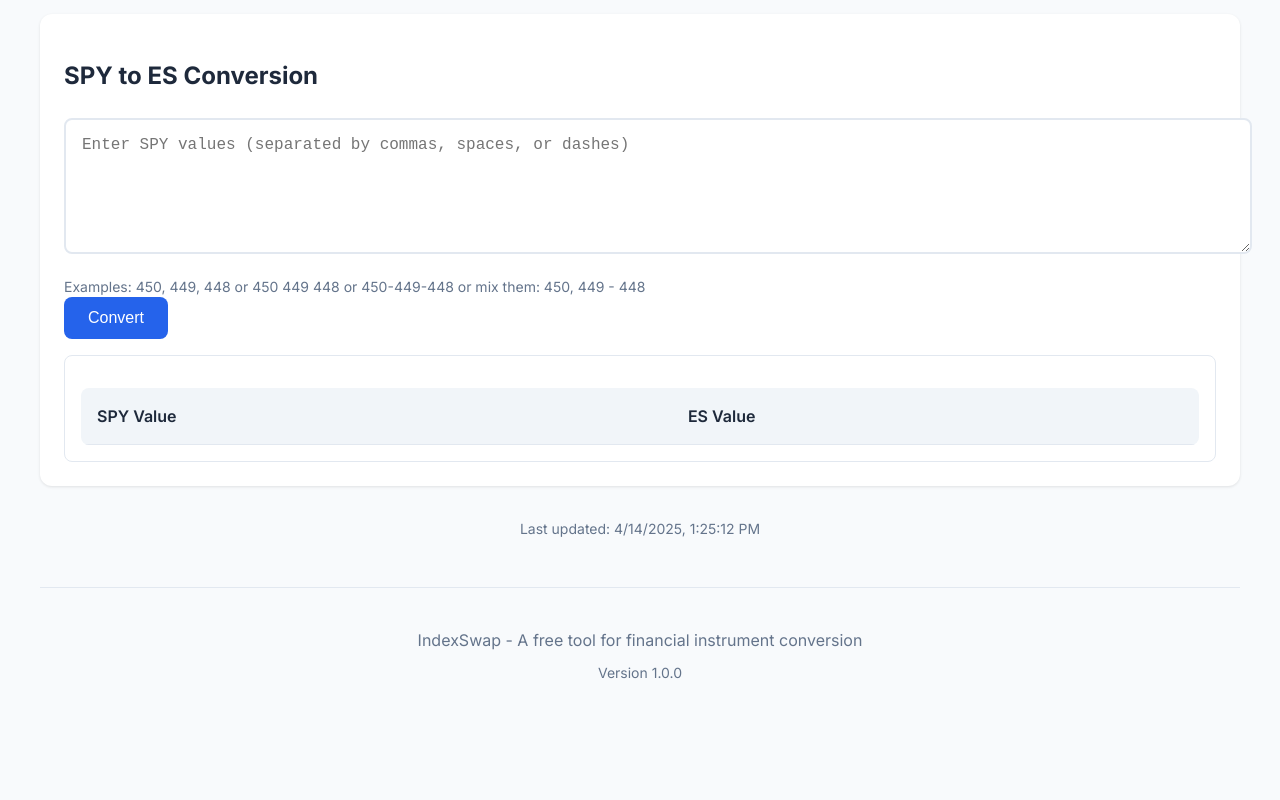
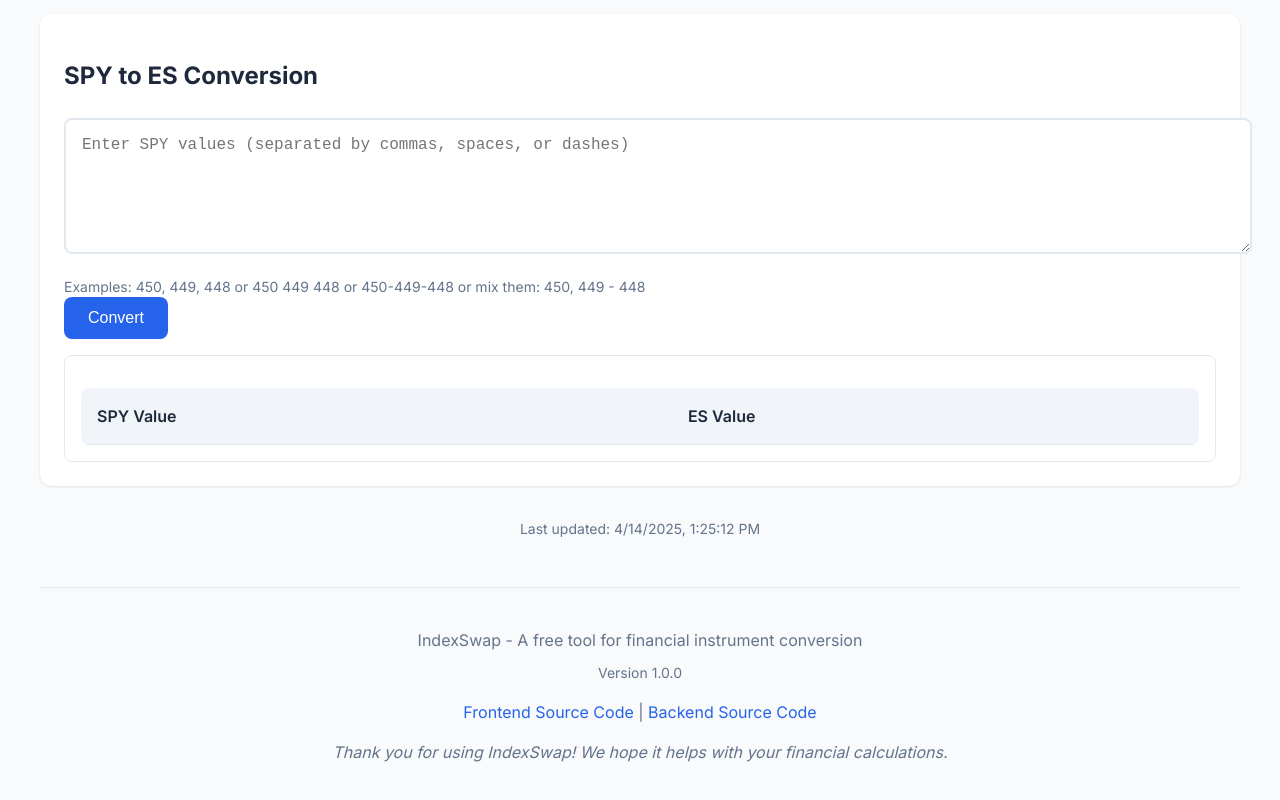
Before and after one commit to 59n/indexswap, a website: page index.html in a window 1280 px wide. Shown: the part 2656-3456 px from the top of the page. Before the commit the page ends 3412 px from the top, so only its background shows below. Drawn offline with Linux system fonts and the light colour scheme.

Commit message:
Add useful links and thank you message to footer

```diff
--- a/index.html
+++ b/index.html
@@ -156,6 +156,24 @@
         footer small {
             font-size: 0.875rem;
         }
+
+        .footer-links {
+            margin: 1rem 0;
+        }
+        .footer-links a {
+            color: var(--primary-color);
+            text-decoration: none;
+            transition: color 0.2s ease;
+        }
+        .footer-links a:hover {
+            color: var(--primary-hover);
+            text-decoration: underline;
+        }
+        .thank-you {
+            margin-top: 1rem;
+            font-style: italic;
+            color: #64748b;
+        }
     </style>
     <link href="https://fonts.googleapis.com/css2?family=Inter:wght@400;500;600;700&display=swap" rel="stylesheet">
 </head>
@@ -287,6 +305,11 @@
     <footer>
         <p>IndexSwap - A free tool for financial instrument conversion</p>
         <p><small>Version 1.0.0</small></p>
+        <div class="footer-links">
+            <a href="https://github.com/59n/indexswapy" target="_blank" rel="noopener noreferrer">Frontend Source Code</a> |
+            <a href="https://github.com/59n/indexswapy-backend" target="_blank" rel="noopener noreferrer">Backend Source Code</a>
+        </div>
+        <p class="thank-you">Thank you for using IndexSwap! We hope it helps with your financial calculations.</p>
     </footer>
 
     <script src="src/indexswapy.js"></script>
```
